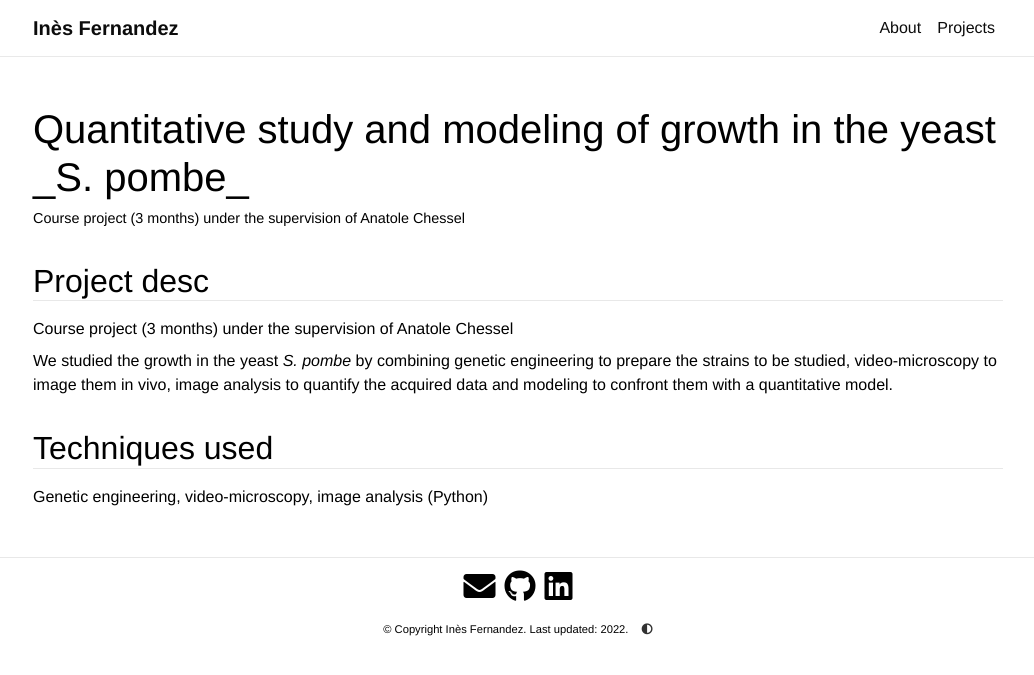
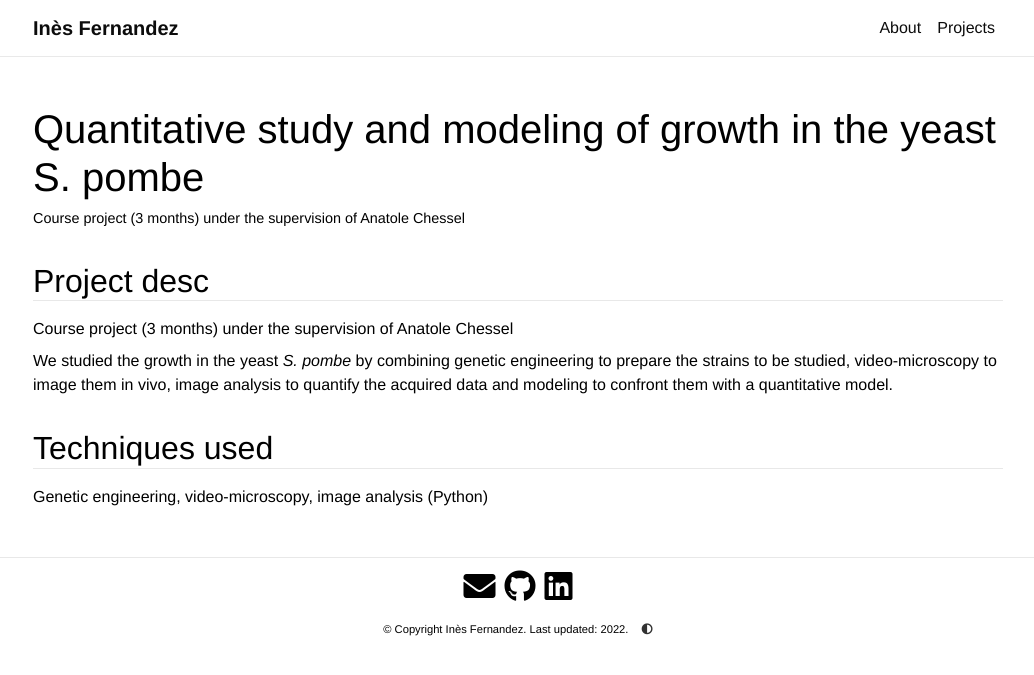
Before and after one commit to inesfdz/inesfdz.github.io, a Jekyll site: the page built from _projects/1_project.md, in a window 1280 px wide. Shown: the top 675 px of the page, without its empty margins (122-1156 px from the left). Built offline with Jekyll 4.4.1, drawn with Linux system fonts in a browser that asks for light colours; nearby versions of some CDN libraries; a style sheet for code colours, icons or effects is not loaded.

```diff
--- a/_projects/1_project.md
+++ b/_projects/1_project.md
@@ -1,6 +1,6 @@
 ---
 layout: page
-title: Quantitative study and modeling of growth in the yeast _S. pombe_
+title: Quantitative study and modeling of growth in the yeast S. pombe
 description: Course project (3 months) under the supervision of Anatole Chessel
 img: assets/img/spombe.png
 importance: 1
```
